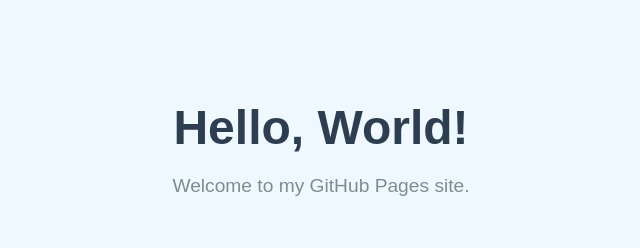
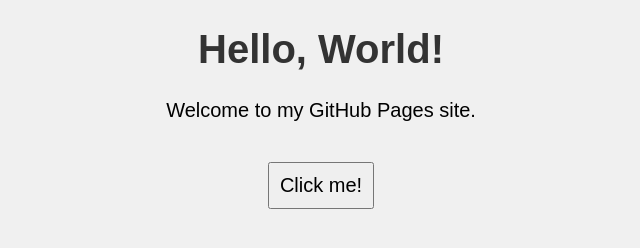
Before and after one commit to GOURIDO/my-static-site, a plain HTML site: page index.html in a window 1280 px wide. Shown: the whole page, without its empty margins (319-959 px from the left). Drawn offline with Linux system fonts and the light colour scheme.

Commit message:
Added JavaScript for interactivity and updated CSS

```diff
--- a/index.html
+++ b/index.html
@@ -1,11 +1,19 @@
 <!DOCTYPE html>
-<html>
+<html lang="en">
 <head>
+  <meta charset="UTF-8">
+  <meta name="viewport" content="width=device-width, initial-scale=1.0">
   <title>My First GitHub Page</title>
-   <link rel="stylesheet" href="style.css">
+  <link rel="stylesheet" href="style.css">
 </head>
 <body>
   <h1>Hello, World!</h1>
   <p>Welcome to my GitHub Pages site.</p>
+
+  <!-- Button to change background color -->
+  <button onclick="changeBackgroundColor()">Click me!</button>
+
+  <!-- Link to JavaScript file -->
+  <script src="script.js"></script>
 </body>
 </html>
--- /dev/null
+++ b/script.js
@@ -0,0 +1,4 @@
+// JavaScript code to change background color when button is clicked
+function changeBackgroundColor() {
+  document.body.style.backgroundColor = "#f0e68c"; // Change to yellow color
+}
--- a/style.css
+++ b/style.css
@@ -1,28 +1,18 @@
 body {
-  font-family: 'Arial', sans-serif;
-  background-color: #f0f8ff; /* Light blue background */
-  color: #333;
+  font-family: sans-serif;
+  background-color: #f0f0f0;
   text-align: center;
-  margin-top: 100px; /* Center content vertically */
+  font-size: 20px; /* Increased font size */
 }
 
 h1 {
-  color: #2c3e50; /* Dark blue for header */
-  font-size: 3em; /* Larger heading */
-  margin-bottom: 20px;
+  color: #333;
+  font-size: 40px; /* Increased font size */
 }
 
-p {
-  font-size: 1.2em; /* Slightly larger text for paragraphs */
-  color: #7f8c8d; /* Grey text color */
+button {
+  font-size: 20px;
+  padding: 10px;
+  margin-top: 20px;
+  cursor: pointer;
 }
-
-a {
-  text-decoration: none;
-  color: #3498db; /* Blue links */
-  font-size: 1.1em;
-}
-
-a:hover {
-  color: #2980b9; /* Darker blue when hovered */
-}
```
